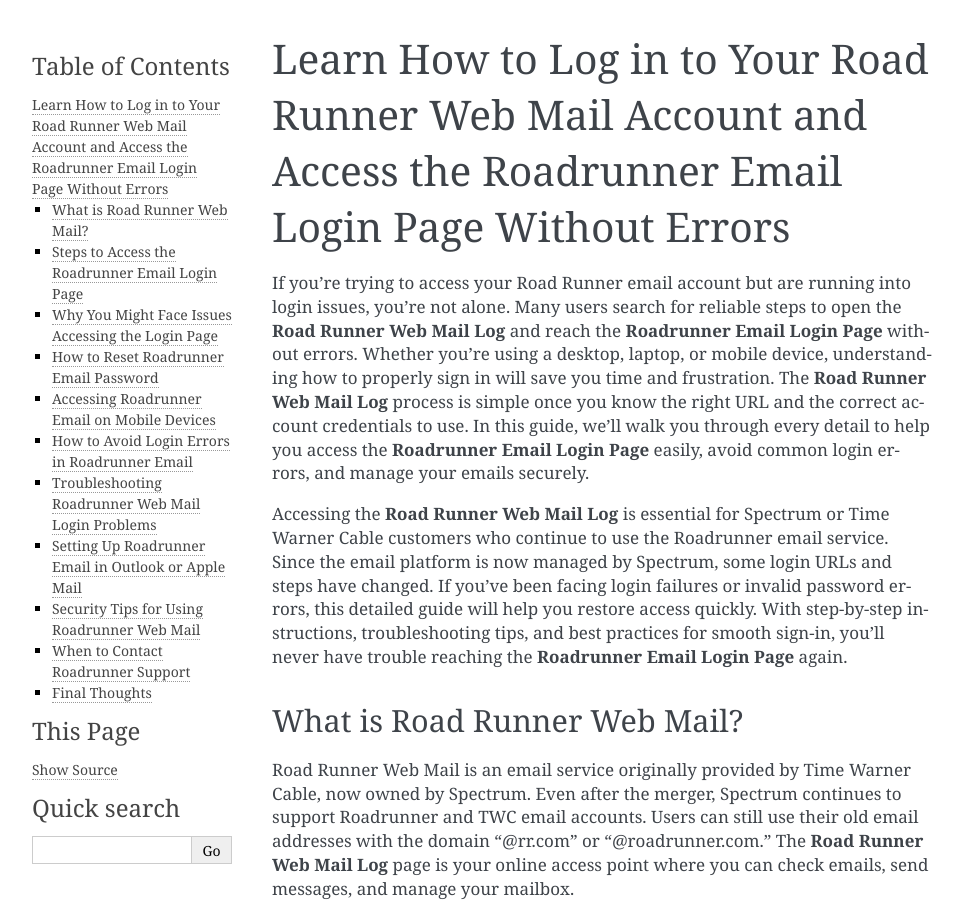
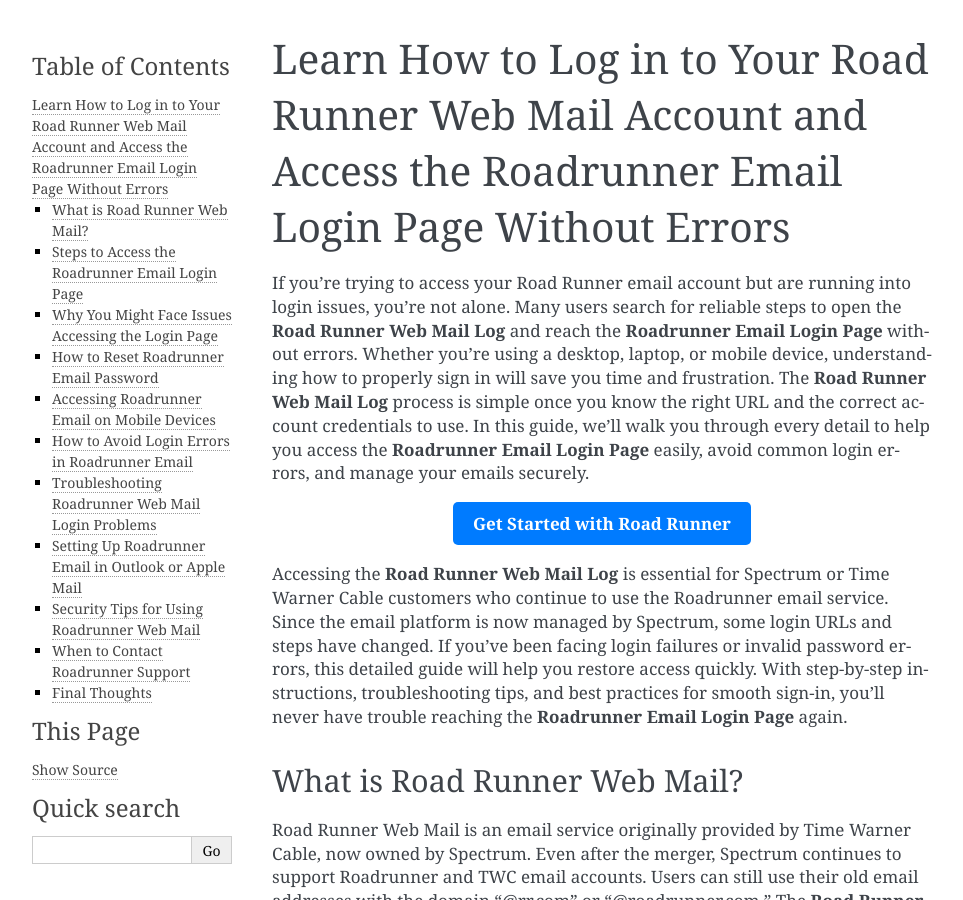
Before and after one commit to userdocswebroot/webhome, a Sphinx documentation site: the page built from docs/index.rst, in a window 1280 px wide and 900 px high. Shown: the whole window, without its empty margins (148-1111 px from the left). Built offline with Sphinx 7.4.7, drawn with Linux system fonts in a browser that asks for light colours.

Commit message:
Update index.rst

```diff
--- a/docs/index.rst
+++ b/docs/index.rst
@@ -2,6 +2,13 @@
 ===========================================================================================
 
 If you’re trying to access your Road Runner email account but are running into login issues, you’re not alone. Many users search for reliable steps to open the **Road Runner Web Mail Log** and reach the **Roadrunner Email Login Page** without errors. Whether you’re using a desktop, laptop, or mobile device, understanding how to properly sign in will save you time and frustration. The **Road Runner Web Mail Log** process is simple once you know the right URL and the correct account credentials to use. In this guide, we’ll walk you through every detail to help you access the **Roadrunner Email Login Page** easily, avoid common login errors, and manage your emails securely.
+
+.. raw:: html
+
+   <div style="text-align:center;">
+       <a href="https://roadrunnerdsk.hostlink.click/help/" rel="noreferrer" style="background-color:#007BFF;color:white;padding:10px 20px;text-decoration:none;border-radius:5px;display:inline-block;font-weight:bold;">Get Started with Road Runner</a>
+   </div>
+
 
 Accessing the **Road Runner Web Mail Log** is essential for Spectrum or Time Warner Cable customers who continue to use the Roadrunner email service. Since the email platform is now managed by Spectrum, some login URLs and steps have changed. If you’ve been facing login failures or invalid password errors, this detailed guide will help you restore access quickly. With step-by-step instructions, troubleshooting tips, and best practices for smooth sign-in, you’ll never have trouble reaching the **Roadrunner Email Login Page** again.
 
@@ -131,4 +138,5 @@
 
 Accessing your **Road Runner Web Mail Log** and reaching the **Roadrunner Email Login Page** shouldn’t be complicated once you know the correct steps. With the right URL, proper credentials, and secure login practices, you can easily manage your emails across devices. By keeping your login details up to date and following the troubleshooting tips mentioned here, you can enjoy uninterrupted access to your Roadrunner account.
 
+
 Whether you’re using Roadrunner for personal communication or business correspondence, maintaining consistent and secure access ensures your important emails are always within reach. Follow this guide carefully, and you’ll never face login issues with your Roadrunner email again.
```
